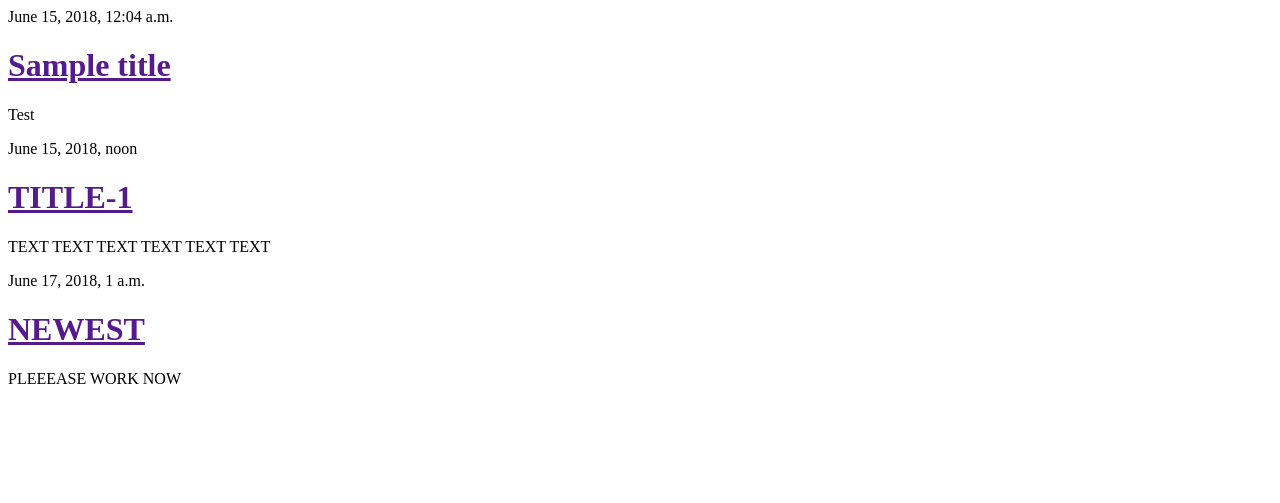
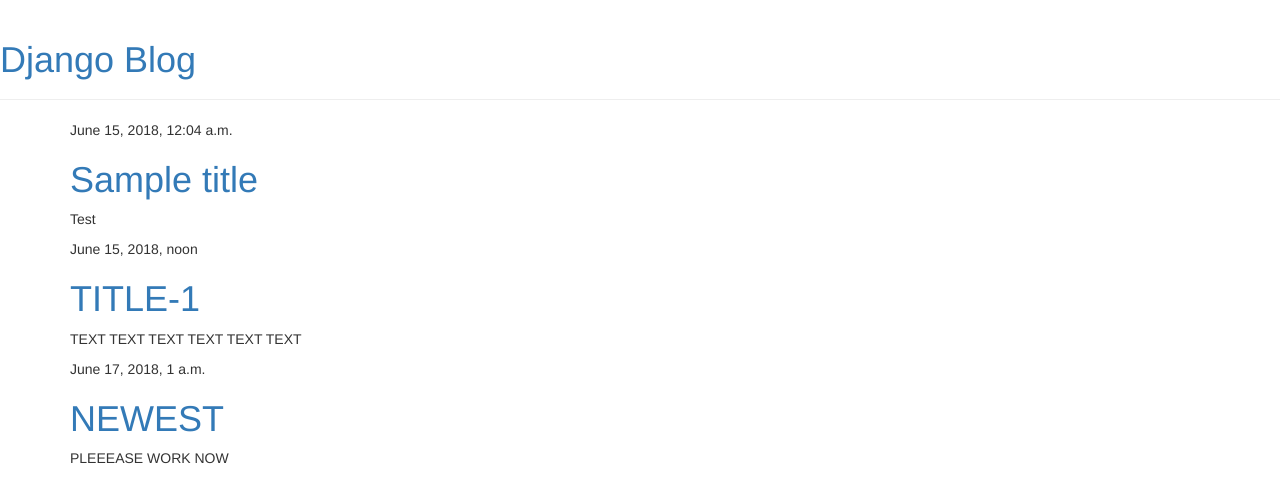
Before and after one commit to Gunnika/Django_blog, a Django app: page / in a window 1280 px wide. Shown: the top 503 px of the page. Run offline with Django 3.2, Linux system fonts and the light colour scheme; data comes from the database, SQL or seed files in the repository; both versions use the stored data as it was after the commit; some libraries are stand-ins or nearby versions.

Commit message:
Added view and template for detailed blog post as well as CSS for the site.

```diff
--- a/blog/templates/blog/base.html
+++ b/blog/templates/blog/base.html
@@ -1,10 +1,18 @@
+{% load staticfiles %}
 <html>
 <head>
-        <title>Django Girls blog</title>
+        <title>Django Blog</title>
+
+        <link rel="stylesheet" href="//maxcdn.bootstrapcdn.com/bootstrap/3.2.0/css/bootstrap.min.css">
+        <link rel="stylesheet" href="//maxcdn.bootstrapcdn.com/bootstrap/3.2.0/css/bootstrap-theme.min.css">
+        <link href="//fonts.googleapis.com/css?family=Lobster&subset=latin,latin-ext" rel="stylesheet" type="text/css">
+        <link rel="stylesheet" href="{% static 'css/blog.css' %}">
+
 </head>
+
 <body>
         <div class="page-header">
-            <h1><a href="/">Django Girls Blog</a></h1>
+                <h1><a href="/">Django Blog</a></h1>
             </div>
             <div class="content container">
                 <div class="row">
--- a/blog/templates/blog/post_list.html
+++ b/blog/templates/blog/post_list.html
@@ -1,10 +1,11 @@
+{%extends 'blog/base.html'%}
 {% block content %}
                 {% for post in posts %}
                     <div class="post">
                         <div class="date">
                             {{ post.published_date }}
                         </div>
-          <h1><a href="">{{ post.title }}</a></h1>
+                        <h1><a href="{% url 'post_detail' pk=post.pk %}">{{ post.title }}</a></h1>
                         <p>{{ post.text|linebreaksbr }}</p>
                     </div>
                 {% endfor %}
--- a/blog/urls.py
+++ b/blog/urls.py
@@ -2,4 +2,5 @@
 from . import views
 urlpatterns = [
     url(r'^$', views.post_list, name='post_list'),
+    url(r'^post/(?P<pk>\d+)/$', views.post_detail, name='post_detail'),
 ]
--- a/blog/views.py
+++ b/blog/views.py
@@ -1,7 +1,11 @@
-from django.shortcuts import render
+from django.shortcuts import render, get_object_or_404
 from .models import Post
 from django.utils import timezone
 # Create your views here.
 def post_list(request):
     posts = Post.objects.filter(published_date__lte=timezone.now()).order_by('published_date')
     return render(request, 'blog/post_list.html', {'posts': posts})
+
+def post_detail(request, pk):
+    post = get_object_or_404(Post, pk=pk)
+    return render(request, 'blog/post_detail.html', {'post': post})
```
Also changed, not shown: blog/templates/blog/post_detail.html (added, +13 -0 lines), db.sqlite3. Lines whose indentation alone changed are shown as unchanged.
